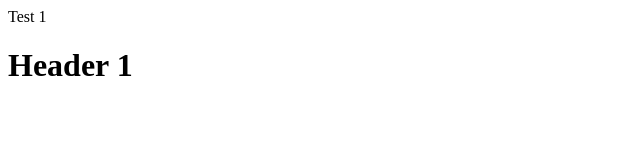
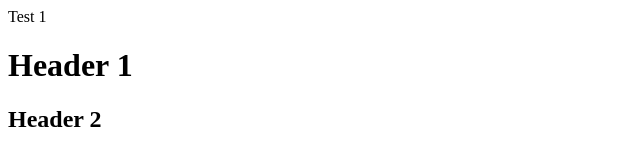
Before and after one commit to ujoshidev/git-test, a website: page index.html in a window 1280 px wide. Shown: the whole page, without its empty margins (0-640 px from the left). Drawn offline with Linux system fonts and the light colour scheme.

Commit message:
fourth commit

```diff
--- a/index.html
+++ b/index.html
@@ -5,5 +5,6 @@
 <BODY>
 	<p> Test 1 </p>
 	<h1> Header 1 </h1>
+	<h2> Header 2 </h2>
 </BODY>
 </HTML>
```
Also changed, not shown: package.json (added, +24 -0 lines), 2 other files.
